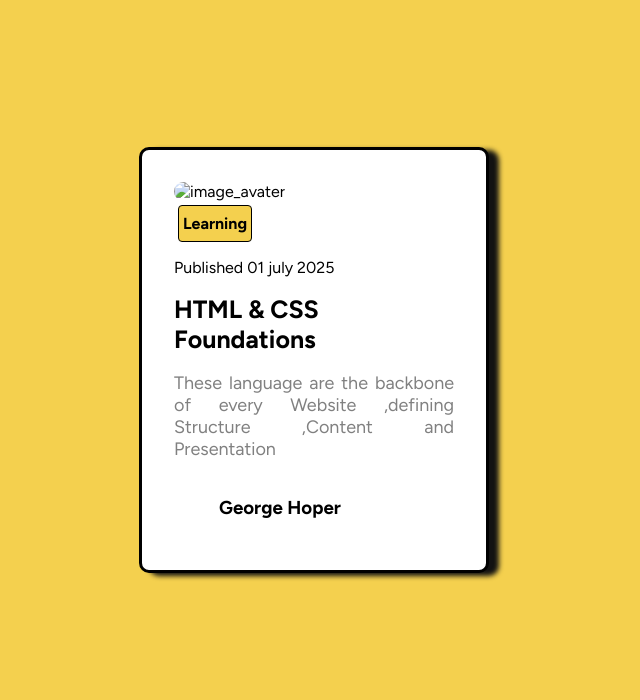
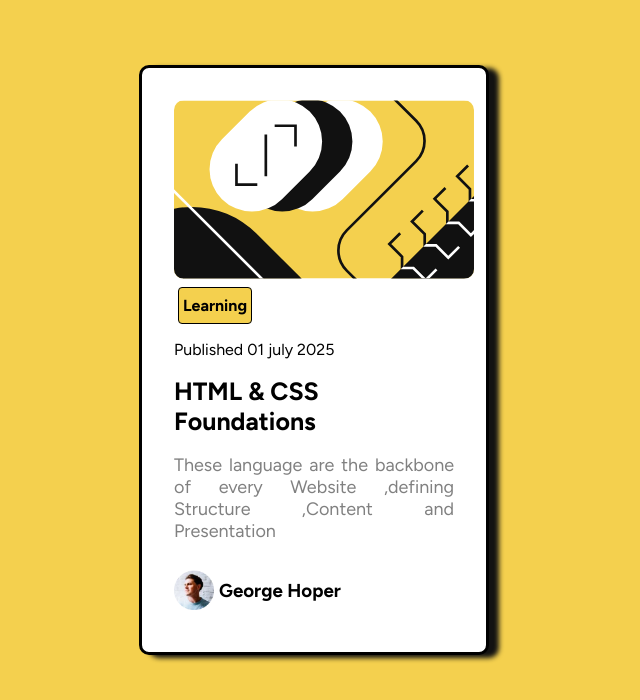
Before and after one commit to ItzRaheel/BLog_Preview_Card_Design, a plain HTML site: page index.html in a window 1280 px wide. Shown: the whole page, without its empty margins (326-966 px from the left). Drawn offline with Linux system fonts and the light colour scheme.

Commit message:
add intnial

```diff
--- a/design/index.html
+++ b/index.html
@@ -10,7 +10,7 @@
 <body>
     <main>
         <div class="image">
-            <img src="assets/images/illustration-article.svg" class="pic" alt="image_avater">
+            <img src="material/images/illustration-article.svg" class="pic" alt="image_avater">
         </div>
         <div class="box">
             <p class="p-box">Learning </p>
@@ -26,7 +26,7 @@
             <p class="para ">These language are the backbone of every Website ,defining Structure ,Content and Presentation  </p>
         </div>
         <div class="last_para">
-            <img src="assets/images/image-avatar.webp" class="last-pic" alt="">
+            <img src="material/images/image-avatar.webp" class="last-pic" alt="">
             <h3>George Hoper</h3>
         </div>
     </main>
```
Also changed, not shown: material/fonts/Figtree-Italic-VariableFont_wght.ttf (added), material/fonts/Figtree-VariableFont_wght.ttf (added), material/fonts/OFL.txt (added), material/fonts/README.txt (added), material/fonts/static/Figtree-ExtraBold.ttf (added), material/fonts/static/Figtree-Medium.ttf (added), material/images/favicon-32x32.png (added), material/images/illustration-article.svg (added), material/images/image-avatar.webp (added), style.css (renamed from design/style.css).
